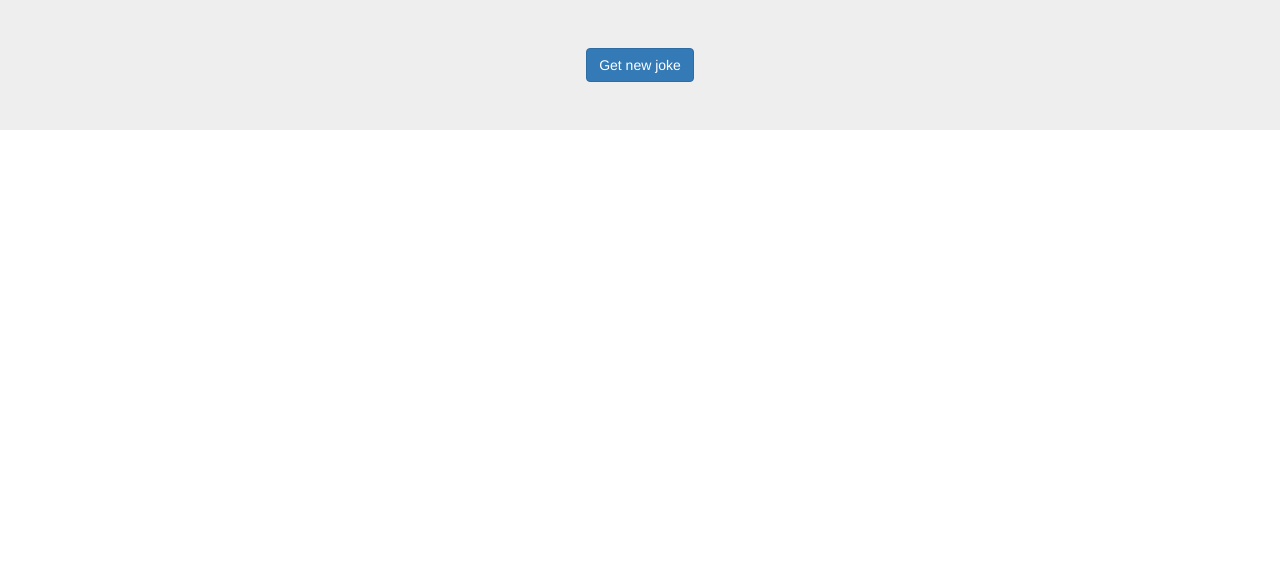
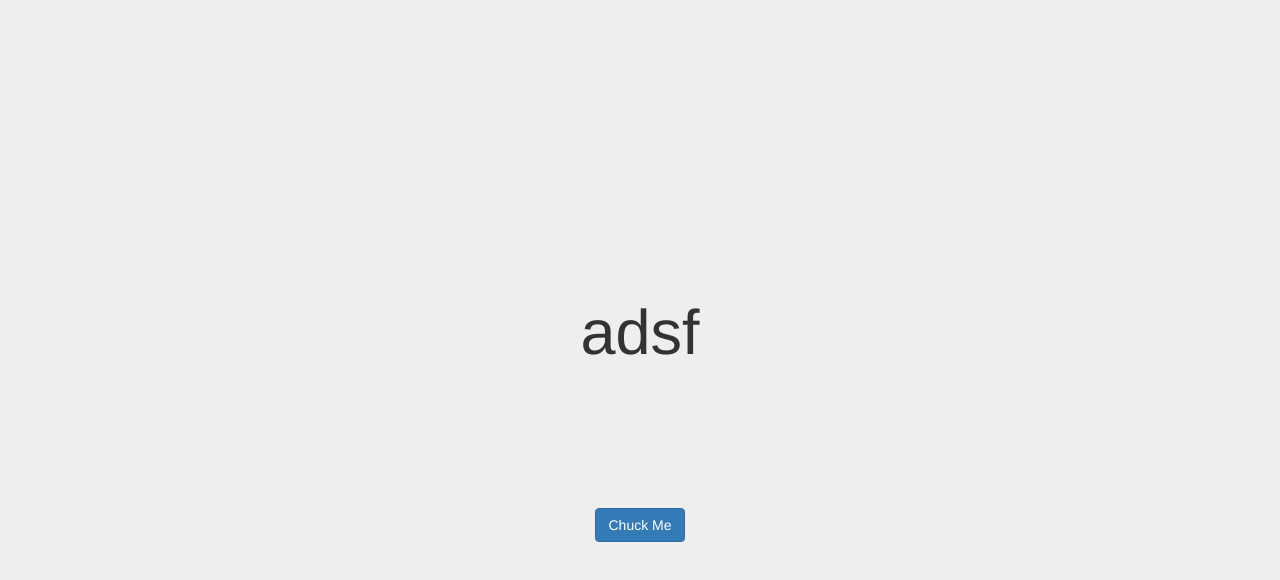
Before and after one commit to millionhari/chucknorrisjokegenerator, a website: page client/index.html in a window 1280 px wide. Drawn offline with nearby package versions, Linux system fonts and the light colour scheme; some packages are replaced by stand-ins of ours.

Commit message:
(feat) Use Angular directives to display joke on page.
- Add styling

```diff
--- a/client/index.html
+++ b/client/index.html
@@ -4,6 +4,7 @@
   <meta charset="UTF-8">
   <title>Chuck Norris Jokes</title>
   <link rel="stylesheet" href="https://maxcdn.bootstrapcdn.com/bootstrap/3.3.4/css/bootstrap.min.css">
+  <link rel="stylesheet" href="style.css">
   <script src="http://code.jquery.com/jquery-1.11.3.min.js"></script>
   <script src="https://cdnjs.cloudflare.com/ajax/libs/underscore.js/1.8.3/underscore-min.js"></script>
   <script src="https://cdnjs.cloudflare.com/ajax/libs/angular.js/1.3.15/angular.min.js"></script>
@@ -11,8 +12,8 @@
   <script src="app.js"></script>
 </head>
 <body ng-app="chuckMe">
-  <div class="jumbotron">
-    <div ui-view></div>
+  <div class="jumbotron jumbo-header">
+    <div class="page-wrapper" ui-view></div>
   </div>
   <script src="common/services.js"></script>
   <script src="joke/joke.js"></script>
--- a/client/joke/joke.html
+++ b/client/joke/joke.html
@@ -1,2 +1,2 @@
-<!-- <h1 ng-model="joke.singleJoke" class="single-joke">{{}}</h1> -->
-<button ng-click="joke.displayJoke()" class="btn btn-primary btn-get center-block">Get new joke</button>
+<h1 class="single-joke center-block">{{joke.singleJoke}}</h1>
+<button ng-click="joke.displayJoke()" class="btn btn-primary btn-get center-block">Chuck Me</button>
--- a/client/joke/joke.js
+++ b/client/joke/joke.js
@@ -1,7 +1,7 @@
 angular.module('chuckMe.joke', [])
   .controller('SingleJokeCtrl', function(Jokes){
     var self = this;
-
+    self.singleJoke = "adsf";
     var getRandomInt = function(min, max){
       return Math.floor(Math.random()*(max - min)) + min;
     };
@@ -9,7 +9,7 @@ angular.module('chuckMe.joke', [])
     self.displayJoke = function(){
         Jokes.getJoke()
         .then(function(response){
-          console.log(response[getRandomInt(0, response.length)].line);
+          self.singleJoke = response[getRandomInt(0, response.length)].line;
         });
     };
 });
--- /dev/null
+++ b/client/style.css
@@ -0,0 +1,16 @@
+.jumbo-header {
+  text-align: center;
+  height: 100vh;
+  margin: 0;
+}
+
+.single-joke {
+  height: 200px;
+  width: 1000px;
+}
+
+.page-wrapper {
+  position: relative;
+  top: 50%;
+  transform: translateY(-50%);
+}
```
